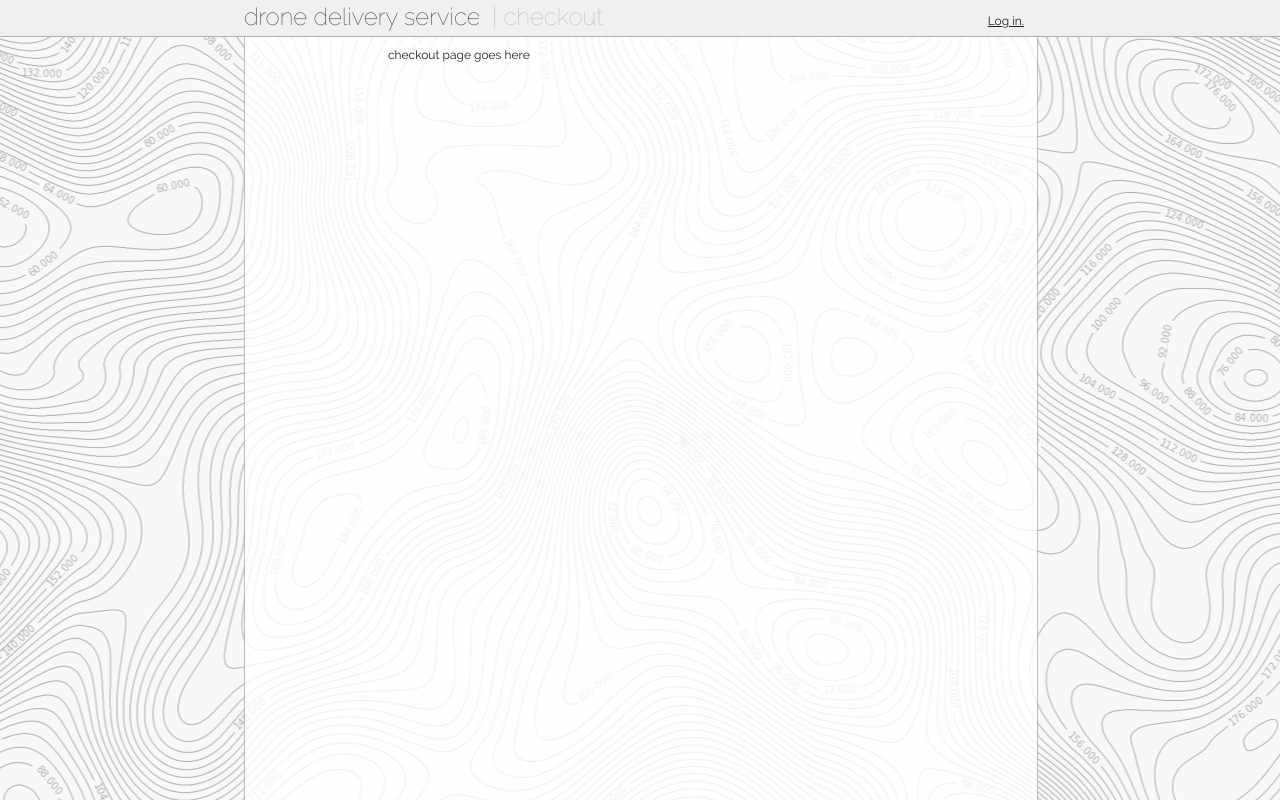
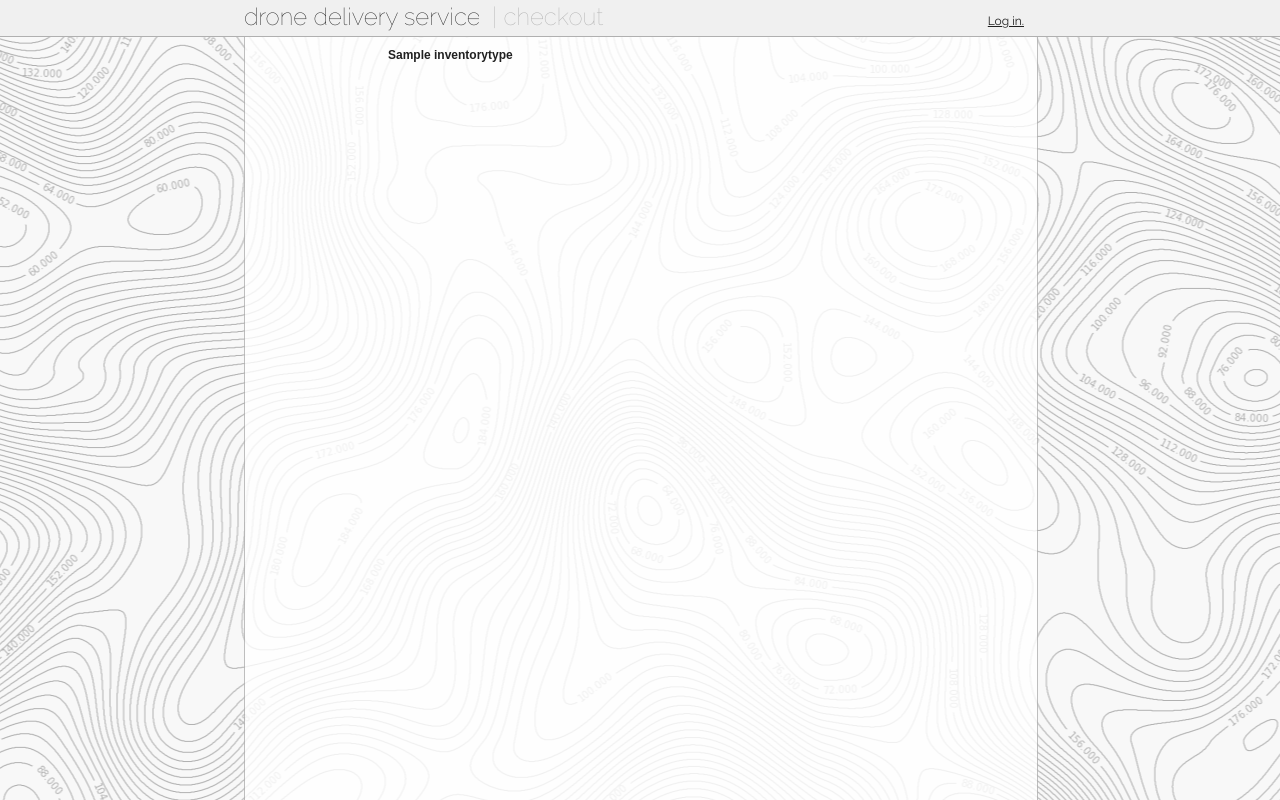
Before and after one commit to cusmith/dronedelivery, a Django app: page /app/checkout in a window 1280 px wide. Run offline with Django 3.2, Linux system fonts and the light colour scheme; tables that the repository leaves empty hold one stand-in row (values such as "Sample post"); some libraries are stand-ins or nearby versions; some web fonts are replaced.

Commit message:
Add fake cart item list to checkout view

```diff
--- a/app/templates/app/checkout.html
+++ b/app/templates/app/checkout.html
@@ -6,7 +6,13 @@
 {% block content %}
 
 
-	checkout page goes here
+	{% if cart_items %}
+		{% for item in cart_items %}
+			<strong>{{ item.type.product_name }}</strong><br>
+		{% endfor %}
+	{% else %}
+		<p>Your cart is empty. <a href='inventory'>See inventory.</a></p>
+	{% endif %}
 
 
 {% endblock %}
--- a/app/views.py
+++ b/app/views.py
@@ -35,7 +35,11 @@ def account(request):
 	return render(request, 'app/account.html', {})
 
 def checkout(request):
-	return render(request, 'app/checkout.html', {})
+	fake_cart = []
+	for itype in InventoryType.objects.all():
+		fake_cart.append(type('',(object,),{"type": itype,"count": 3})())
+	context = {"cart_items": fake_cart}
+	return render(request, 'app/checkout.html', context)
 
 def inventory(request):
 	if request.method == 'POST':
```
